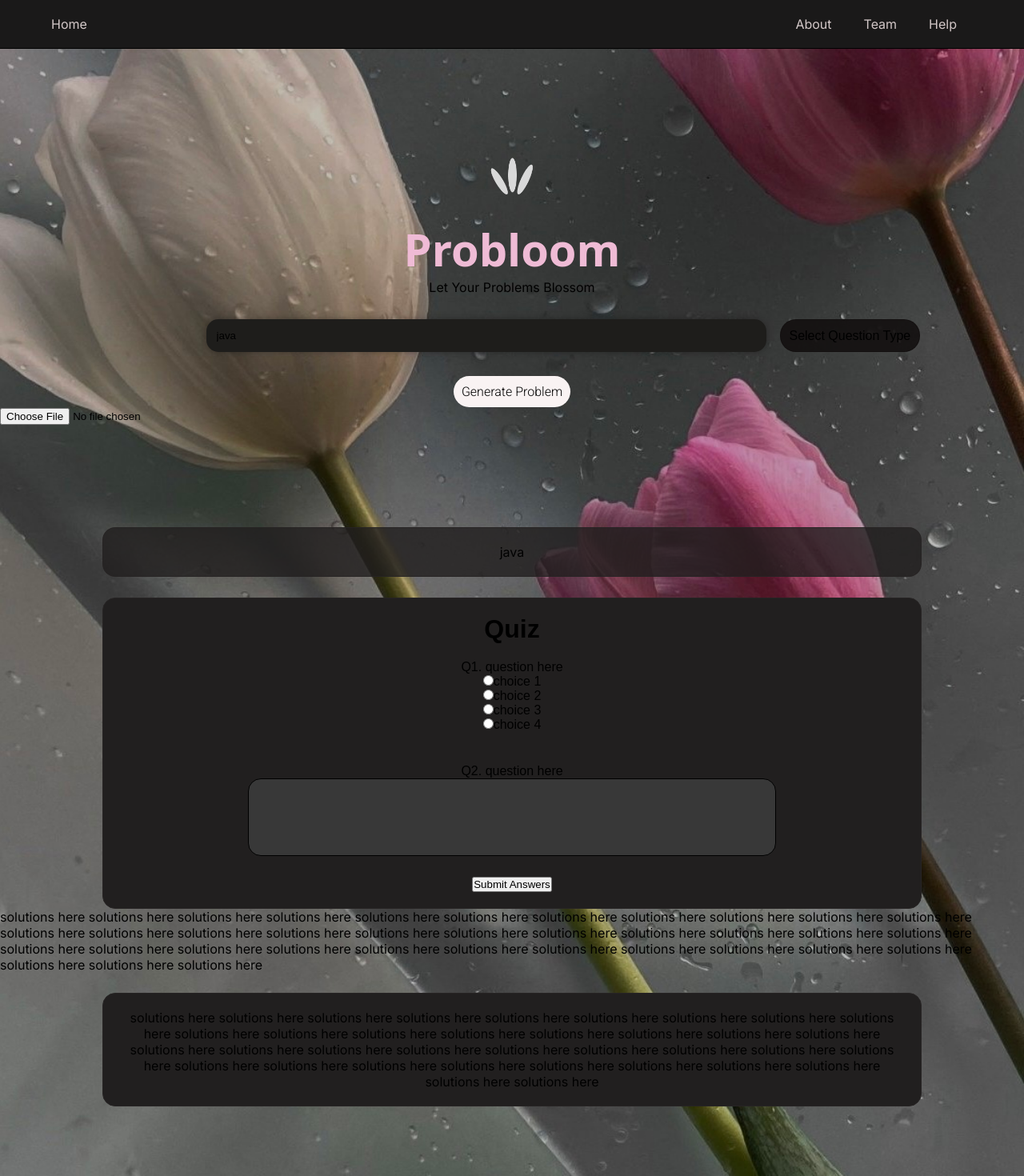
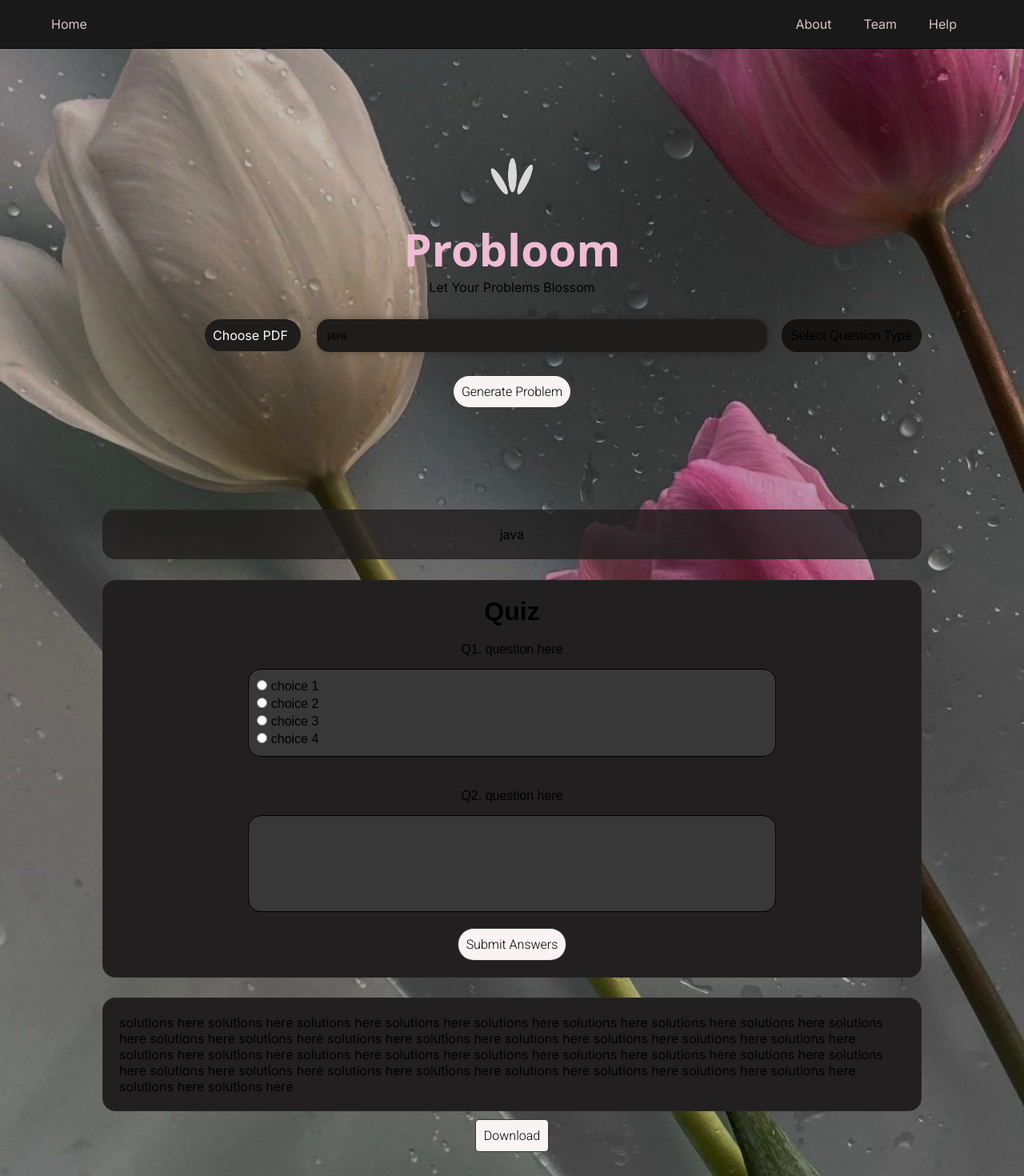
Before and after one commit to Awesomedonut/Practice-Problem-Generator, a Next.js app in the folder probloom/: page / in a window 1280 px wide. Shown: the top 1470 px of the page at 80% size. Built offline with nearby package versions, Linux system fonts and the light colour scheme.

Commit message:
updated styling for hidden and visible components

```diff
--- a/probloom/src/app/components/FileIn/fileIn.tsx
+++ b/probloom/src/app/components/FileIn/fileIn.tsx
@@ -1,4 +1,5 @@
 import React, { useEffect } from 'react';
+import styles from './styles.module.css'
 
 interface FileInProps {
   onReceive: (extractedText: string) => void;
@@ -55,7 +56,7 @@ const FileIn: React.FC<FileInProps> = ({ onReceive }) => {
 
     return (
         <div>
-            <input type="file" id="pdfInput" accept="application/pdf" />
+            <input type="file" className={styles.pdfInput} id="pdfInput" accept="application/pdf" />
         </div>
     );
 };
--- /dev/null
+++ b/probloom/src/app/components/FileIn/styles.module.css
@@ -0,0 +1,5 @@
+@import url('https://fonts.googleapis.com/css2?family=Roboto:wght@100;300;400;500;700;900&display=swap');
+
+.pdfInput {
+display: none;
+}
--- a/probloom/src/app/components/Quiz/QuizSection.tsx
+++ b/probloom/src/app/components/Quiz/QuizSection.tsx
@@ -22,7 +22,7 @@ const QuizSection: React.FC<QuizSectionProps> = ({ problems, userAnswers, handle
                 name={`textQuestion${index}`}
                 rows={5}
                 cols={50}
-                style={{ width: '70%', padding: '10px', borderRadius: '16px', backgroundColor: 'rgb(56,56,56)', borderColor: 'rgb(0,0,0)',resize: 'none',}}
+                style={{ width: '100%', padding: '10px', borderRadius: '16px', backgroundColor: 'rgb(56,56,56)', border: 'none',resize: 'none',}}
                 value={userAnswers[index] || ''}
                 onChange={(e) => handleAnswerChange(index, e.target.value)}
               />
--- a/probloom/src/app/components/Quiz/styles.module.css
+++ b/probloom/src/app/components/Quiz/styles.module.css
@@ -10,11 +10,25 @@
  .questionSection {
     padding: 10px; /* Add padding to the question section */
     margin: 10px; /* Add margin to the question section */
+  }
 
+  .questionbody {
+    margin: 15px auto 0px auto;
+    width: 70%;
+    padding: 10px;
+    border-radius: 16px;
+    background-color: rgb(56,56,56);
+    border: 1px solid rgb(0,0,0);
+    resize: none;
+    text-align: left;
+    align-items: center;
+  }
+
+  .choice {
+    padding: 2px 0px 2px 0px;
   }
    /*
-  .question {
-  }
+
 
   input[type="text"] {
   }
--- a/probloom/src/app/page.module.css
+++ b/probloom/src/app/page.module.css
@@ -66,11 +66,6 @@
   transition: all 0.2s ease-in-out;
 }
 
-.buttonsDiv > button:hover {
-  box-shadow: 0px 0px 25px 0px rgba(239, 187, 213, 0.6);
-  cursor: pointer;
-}
-
 .buttonLink {
   padding: 10px;
   border: none;
@@ -89,8 +84,10 @@
 }
 
 .buttonsDiv > button:hover {
-  box-shadow: 0px 0px 25px 0px rgba(239, 187, 213, 0.6);
   cursor: pointer;
+  background-color: rgba(33, 31, 31, 0.885);
+  color: rgb(249, 243, 243);
+  /* border: 0px solid rgb(249, 243, 243); */
 }
 
 .error {
@@ -162,7 +159,7 @@
   background-color: rgba(33, 31, 31);
   border: 1px solid rgba(39, 36, 36);
   border-radius: 16px;
-  text-align: center;
+  text-align: left;
   padding: 20px;
   width: 80%;
   margin: 2% auto 0;
@@ -177,3 +174,66 @@
   height: 50px;
   margin-top: 10%;
 }
+
+.fileInputContainer {
+  position: relative;
+}
+
+.customFileInputButton {
+  display: inline-block;
+  padding: 10px;
+  background-color:#1e1d1b;
+  color: #fff;
+  border: none;
+  border-radius: 20px;
+  cursor: pointer;
+  width: 120px;
+  max-height:40px;
+  margin-right: 20px !important;
+}
+
+.submitAnswersButton {
+  padding: 10px;
+  border: 1px solid rgba(33, 31, 31, 0.885);
+  color: rgb(0, 0, 0);
+  background-color: rgb(249, 243, 243);
+  border-radius: 20px;
+  font-family: 'Roboto', sans-serif;
+  font-size: medium;
+  font-weight: 300;
+  text-decoration: none;
+  transition: all 0.2s ease-in-out;
+}
+
+.submitAnswersButton:hover {
+  cursor: pointer;
+  background-color: rgba(33, 31, 31, 0.885);
+  color: rgb(249, 243, 243);
+  border: 1px solid rgb(249, 243, 243);
+}
+
+.downloadBox {
+  margin: 10px;
+  display: flex;
+  justify-content: center;
+}
+
+.downloadBox > button {
+  padding: 10px;
+  border: 1px solid rgba(33, 31, 31, 0.885);
+  color: rgb(0, 0, 0);
+  background-color: rgb(249, 243, 243);
+  border-radius: 5px;
+  font-family: 'Roboto', sans-serif;
+  font-size: medium;
+  font-weight: 300;
+  text-decoration: none;
+  transition: all 0.2s ease-in-out;
+}
+
+.downloadBox > button:hover {
+  cursor: pointer;
+  background-color: rgba(33, 31, 31, 0.885);
+  color: rgb(249, 243, 243);
+  border: 1px solid rgb(249, 243, 243);
+}
--- a/probloom/src/app/page.tsx
+++ b/probloom/src/app/page.tsx
@@ -33,7 +33,7 @@ export default function Home() {
       {
         question: "question here",
         questionType: "multipleChoice",
-        choices: ["choice 1", "choice 2", "choice 3", "choice 4"],
+        choices: [" choice 1", " choice 2", " choice 3", " choice 4"],
         answer: "answer here"
       },
       {
@@ -172,9 +172,10 @@ export default function Home() {
         {error && <p className={styles.error}>{error}</p>}
         <div className={styles.inputDiv}>
 
-          {/*added this to template file input tag */}
-          {/* <input type="file" id="pdfInput" accept="application/pdf"></input>
-          <p id="outputText"></p> */}
+        <div className={styles.fileInputContainer}>
+          <FileIn onReceive={setContent}></FileIn>
+          <label htmlFor='pdfInput' className={styles.customFileInputButton}>Choose PDF</label>
+        </div>
 
           <input type="text" id="inputGen" value={topic} onChange={(e) => setTopic(e.target.value)} placeholder="Enter topic" />
           <select value={questionType} onChange={(e) => setQuestionType(e.target.value)} className={styles.dropdown}>
@@ -184,12 +185,10 @@ export default function Home() {
           </select>
         </div>
         <div className={styles.buttonsDiv}>
-          <button onClick={handleGenerateProblems} disabled={loading}>{loading ? 'Generating...' : 'Generate Problem'}</button>
+          <button onClick={handleGenerateProblems} disabled={loading}><a href="#quizSection">{loading ? 'Generating...' : 'Generate Problem'}</a></button>
         </div>
 
-        <FileIn onReceive={setContent}></FileIn>
-
-        <div className={styles.quizSection}>
+        <div id="quizSection" className={styles.quizSection}>
 
       </div>
       <div className={styles.TopicBox}>
@@ -197,12 +196,14 @@ export default function Home() {
       </div>
       <div className={styles.OutputBox}>
         <QuizSection problems={problems} userAnswers={userAnswers} handleAnswerChange={handleAnswerChange} />
-        <button onClick={handleSubmit} disabled={loading}>{loading ? 'Checking your answers...' : 'Submit Answers'}</button>
+        <button className={styles.submitAnswersButton} onClick={handleSubmit} disabled={loading}>{loading ? 'Checking your answers...' : 'Submit Answers'}</button>
       </div>
-      {solutions && <div>{solutions}</div>}
     </div>
       <div className={styles.SolutionBox}>
         {solutions && <div>{solutions}</div>}
+      </div>
+      <div className={styles.downloadBox}>
+        <button>Download</button>
       </div>
       <div className={styles.bottomContainer}>
       <p id="outputText"></p>
```
Also changed, not shown: probloom/src/app/Help/page.module.css (line endings or trailing spaces).
